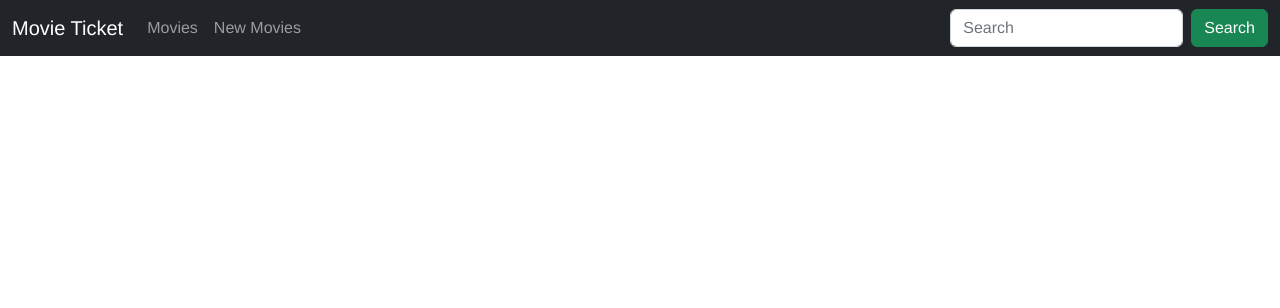
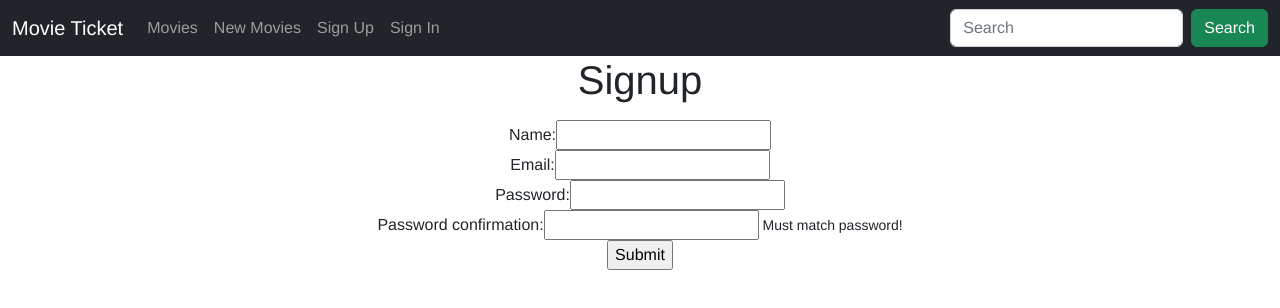
Before and after one commit to 14traits/movie-frontend, a Vue app: page /signup in a window 1280 px wide. Shown: the top 308 px of the page. Built offline with nearby package versions, Linux system fonts and the light colour scheme.

Commit message:
(っ▀¯▀)つ homework done ++ user sessions, login, logout, sing up pages and logic.

```diff
--- a/src/App.vue
+++ b/src/App.vue
@@ -13,8 +13,7 @@ export default {
   },
   watch: {
     $route: function () {
-      // this.isLoggedIn = !!localStorage.jwt;
-      localStorage.setItem("flashMessage", "Somewhere New");
+      this.isLoggedIn = !!localStorage.jwt;
       this.flashMessage = localStorage.getItem("flashMessage");
       this.flashMessage = localStorage.removeItem("flashMessage");
     },
@@ -42,9 +41,9 @@ export default {
           <li><a class="nav-link" href="/movies">Movies</a></li>
           <li><a class="nav-link" href="/movies/new">New Movies</a></li>
           <!-- <li><a class="nav-link" href="/movies/new">Edit Movies</a></li> -->
-          <!-- <li><a v-if="!isLoggedIn" class="nav-link" href="/signup">Sign Up</a></li> -->
-          <!-- <li><a v-if="!isLoggedIn" class="nav-link" href="/login">Sign In</a></li> -->
-          <!-- <li><a v-if="isLoggedIn" class="nav-link" href="/logout">Sign Out</a></li> -->
+          <li><a v-if="!isLoggedIn" class="nav-link" href="/signup">Sign Up</a></li>
+          <li><a v-if="!isLoggedIn" class="nav-link" href="/login">Sign In</a></li>
+          <li><a v-if="isLoggedIn" class="nav-link" href="/logout">Sign Out</a></li>
         </ul>
         <form class="d-flex" role="search">
           <input class="form-control me-2" type="search" placeholder="Search" aria-label="Search" />
--- a/src/router/index.js
+++ b/src/router/index.js
@@ -1,8 +1,8 @@
 import { createRouter, createWebHistory } from "vue-router";
 import HomeView from "../views/HomeView.vue";
-// import SignupView from "../views/SignupView.vue";
-// import LoginView from "../views/LoginView.vue";
-// import LogoutView from "../views/LogoutView.vue";
+import SignupView from "../views/SignupView.vue";
+import LoginView from "../views/LoginView.vue";
+import LogoutView from "../views/LogoutView.vue";
 import MoviesIndex from "../views/MoviesIndex.vue";
 import MoviesNew from "../views/MoviesNew.vue";
 import MoviesShow from "../views/MoviesShow.vue";
@@ -14,17 +14,10 @@ const routes = [
     name: "home",
     component: HomeView,
   },
-  {
-    path: "/about",
-    name: "about",
-    // route level code-splitting
-    // this generates a separate chunk (about.[hash].js) for this route
-    // which is lazy-loaded when the route is visited.
-    component: () => import(/* webpackChunkName: "about" */ "../views/AboutView.vue"),
-  },
-  // { path: "/signup", name: "signup", component: SignupView },
-  // { path: "/login", name: "login", component: LoginView },
-  // { path: "/logout", name: "logout", component: LogoutView },
+
+  { path: "/signup", name: "signup", component: SignupView },
+  { path: "/login", name: "login", component: LoginView },
+  { path: "/logout", name: "logout", component: LogoutView },
   { path: "/movies", name: "movie_index", component: MoviesIndex },
   { path: "/movies/new", name: "movies-new", component: MoviesNew },
   { path: "/movies/:id", name: "movies_show", component: MoviesShow },
--- a/src/views/AboutView.vue
+++ /dev/null
@@ -1,5 +0,0 @@
-<template>
-  <div class="about">
-    <h1>This is an about page</h1>
-  </div>
-</template>
--- /dev/null
+++ b/src/views/LoginView.vue
@@ -0,0 +1,52 @@
+<script>
+import axios from "axios";
+
+export default {
+  data: function () {
+    return {
+      newSessionParams: {},
+      errors: [],
+    };
+  },
+  methods: {
+    submit: function () {
+      axios
+        .post("/sessions", this.newSessionParams)
+        .then((response) => {
+          axios.defaults.headers.common["Authorization"] = "Bearer " + response.data.jwt;
+          localStorage.setItem("jwt", response.data.jwt);
+          // localStorage.setItem("user_id", response.data.user.id);
+          this.$router.push("/movies");
+        })
+        .catch((error) => {
+          console.log(error.response);
+          this.errors = ["Invalid email or password."];
+          this.email = "";
+          this.password = "";
+        });
+    },
+  },
+};
+</script>
+
+<template>
+  <div class="container">
+    <div class="login">
+      <form v-on:submit.prevent="submit()">
+        <h1>Login</h1>
+        <ul>
+          <li v-for="error in errors" v-bind:key="error">{{ error }}</li>
+        </ul>
+        <div>
+          <label>Email:</label>
+          <input type="email" v-model="newSessionParams.email" />
+        </div>
+        <div>
+          <label>Password:</label>
+          <input type="password" v-model="newSessionParams.password" />
+        </div>
+        <input type="submit" value="Submit" />
+      </form>
+    </div>
+  </div>
+</template>
--- /dev/null
+++ b/src/views/LogoutView.vue
@@ -0,0 +1,16 @@
+<script>
+import axios from "axios";
+
+export default {
+  created: function () {
+    delete axios.defaults.headers.common["Authorization"];
+    localStorage.removeItem("jwt");
+    localStorage.setItem("flashMessage", "User Logged Out");
+    this.$router.push("/login");
+  },
+};
+</script>
+
+<template>
+  <div class="logout"></div>
+</template>
--- a/src/views/MoviesIndex.vue
+++ b/src/views/MoviesIndex.vue
@@ -1,11 +1,13 @@
 <script>
 import axios from "axios";
+
 export default {
   data: function () {
     return {
       message: "Welcome to the musings of a horrible mind!!",
       movies: [],
       currentMovie: [],
+      titleFilter: "",
     };
   },
   created: function () {
@@ -18,6 +20,13 @@ export default {
         console.log("All Movies:", this.movies);
       });
     },
+    filterMovies: function () {
+      return this.movies.filter((movie) => {
+        var lowerTitle = movie.title.toLowerCase();
+        var lowerTitleFilter = this.titleFilter.toLowerCase();
+        return lowerTitle.includes(lowerTitleFilter);
+      });
+    },
   },
 };
 </script>
@@ -25,23 +34,18 @@ export default {
 <template>
   <div class="container">
     <h2>{{ message }}</h2>
-    <div>
-      <form class="d-flex" role="search">
-        <input
-          v-model="titleFilter"
-          list="titles"
-          class="form-control me-2"
-          type="search"
-          placeholder="Search"
-          aria-label="Search"
-        />
+    <div class="search">
+      <p>
+        Search:
+        <input v-model="titleFilter" list="titles" type="text" />
         <datalist id="titles">
           <option v-for="movie in movies" v-bind:key="movie.id">{{ movie.title }}</option>
         </datalist>
-      </form>
+      </p>
     </div>
+    <TransitionGroup name="list">
       <div
-      v-for="movie in movies"
+        v-for="movie in filterMovies()"
         v-bind:key="movie.id"
         v-on:click="currentMovie = movie"
         v-bind:class="{ selected: movie === currentMovie }"
@@ -58,6 +62,7 @@ export default {
           </div>
         </div>
       </div>
+    </TransitionGroup>
   </div>
 </template>
 
@@ -66,4 +71,13 @@ export default {
   color: red;
   background-color: whitesmoke;
 }
+.list-enter-active,
+.list-leave-active {
+  transition: all 1s ease;
+}
+.list-enter-from,
+.list-leave-to {
+  opacity: 0;
+  transform: translateX(30px);
+}
 </style>
--- /dev/null
+++ b/src/views/SignupView.vue
@@ -0,0 +1,62 @@
+<script>
+import axios from "axios";
+
+export default {
+  data: function () {
+    return {
+      newUserParams: { name: "", password: "" },
+      errors: [],
+    };
+  },
+  methods: {
+    submit: function () {
+      axios
+        .post("/users", this.newUserParams)
+        .then((response) => {
+          console.log(response.data);
+          this.$router.push("/login");
+        })
+        .catch((error) => {
+          this.errors = error.response.data.errors;
+        });
+    },
+  },
+};
+</script>
+
+<template>
+  <div class="container">
+    <div class="signup">
+      <form v-on:submit.prevent="submit()">
+        <h1>Signup</h1>
+        <ul>
+          <li v-for="error in errors" v-bind:key="error">{{ error }}</li>
+        </ul>
+        <div>
+          <label>Name:</label>
+          <input type="text" v-model="newUserParams.name" />
+        </div>
+        <div>
+          <label>Email:</label>
+          <input type="email" v-model="newUserParams.email" />
+        </div>
+        <div>
+          <label>Password:</label>
+          <input type="password" v-model="newUserParams.password" />
+          <small v-if="newUserParams.password.length > 0 && newUserParams.password.length < 6" class="danger">
+            Must be at least 6 characters"
+          </small>
+          <small v-if="newUserParams.password.length > 20" class="danger">Can not be over 20 characters"</small>
+        </div>
+        <div>
+          <label>Password confirmation:</label>
+          <input type="password" v-model="newUserParams.password_confirmation" />
+          <small v-if="newUserParams.password_confirmation !== newUserParams.password" class="danger">
+            Must match password!
+          </small>
+        </div>
+        <input type="submit" value="Submit" />
+      </form>
+    </div>
+  </div>
+</template>
```
Lines whose indentation alone changed are shown as unchanged.
